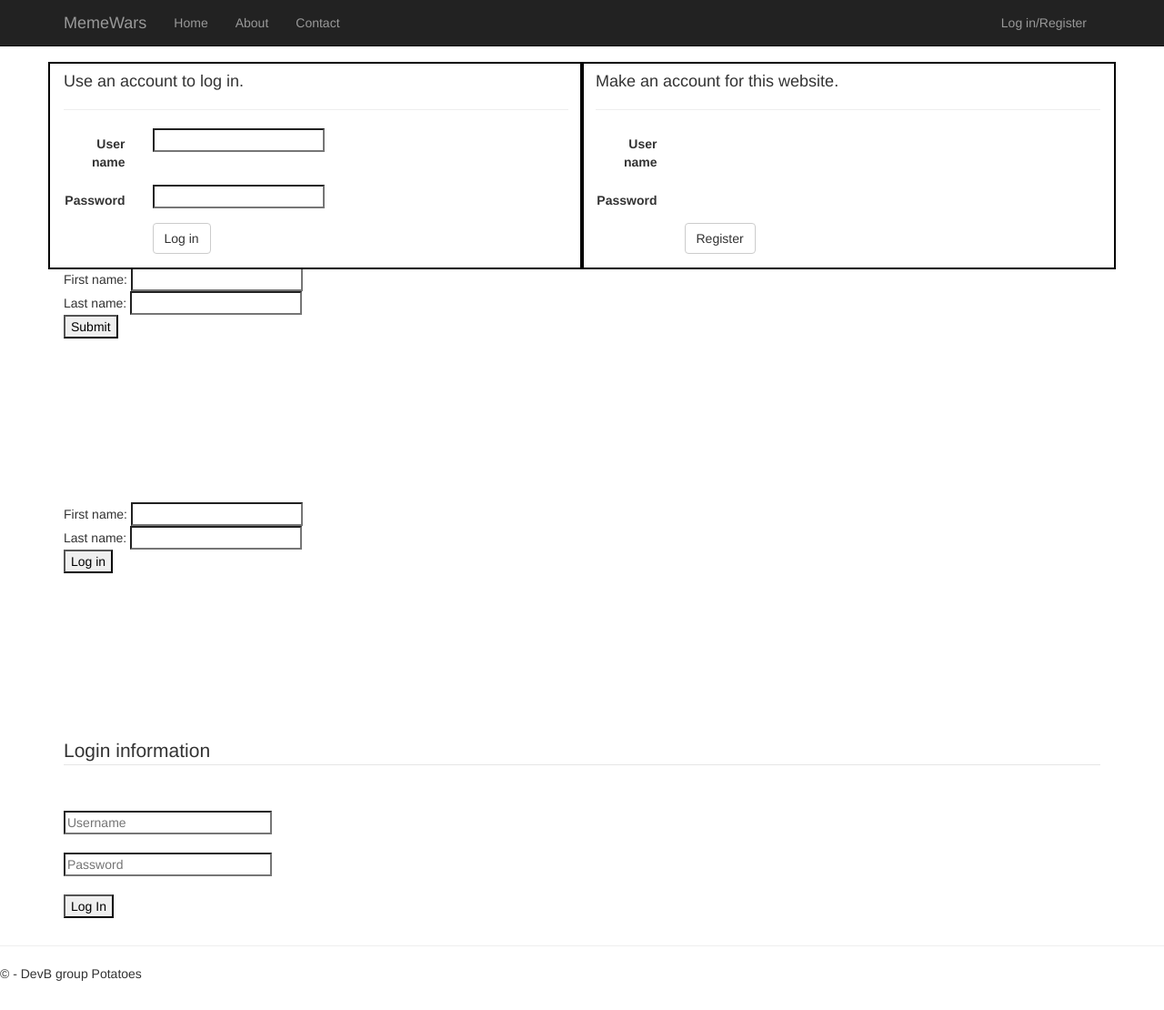
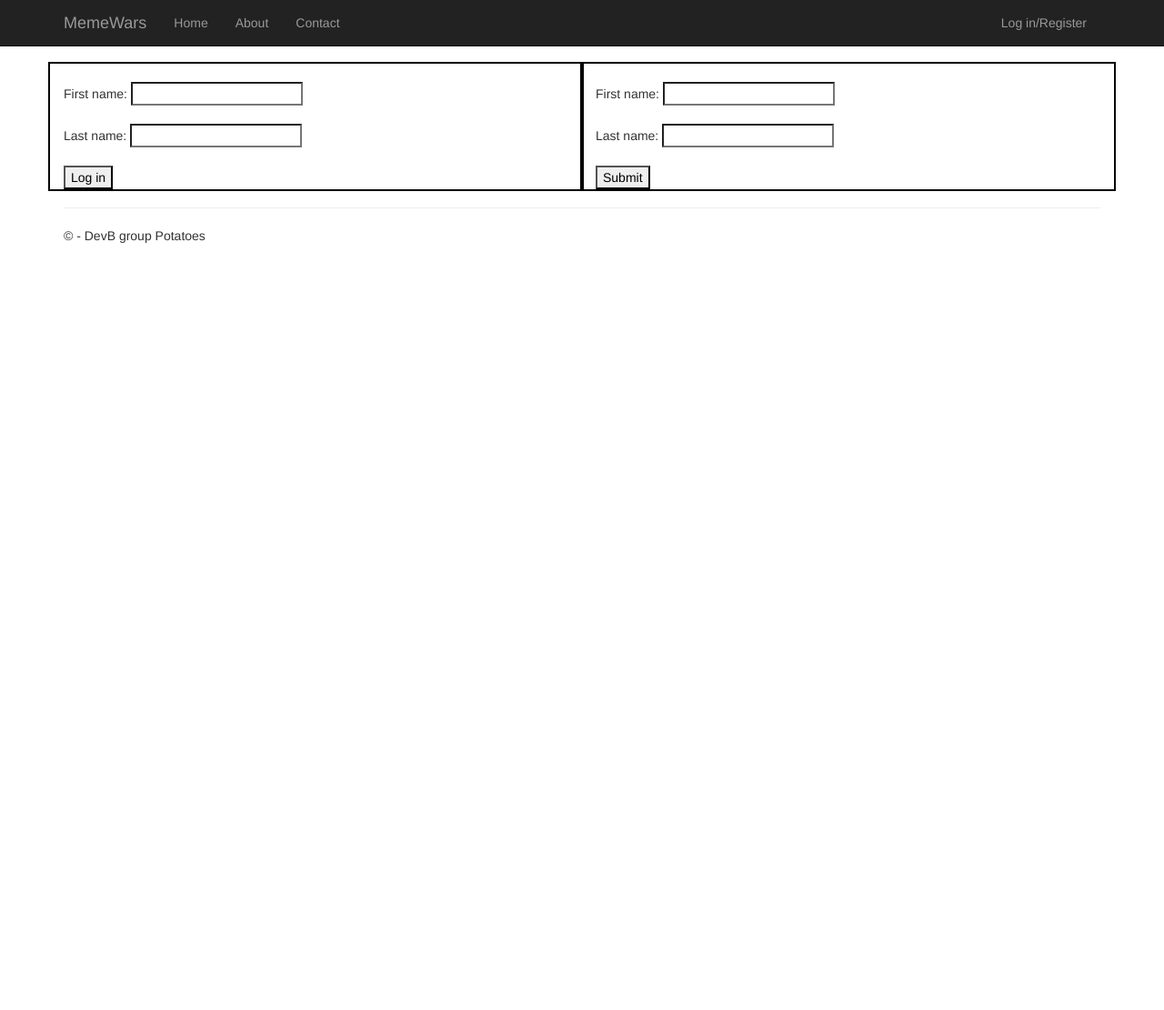
Before and after one commit to Pbdekeijzer/Dev6B, a Django app: template DEV6B_Website/DEV6B_Website/app/templates/app/login.html in a window 1280 px wide. Shown: the whole page at 91% size. After the commit the page ends 267 px from the top, so only its background shows below. Run offline with Django 3.2, Linux system fonts and the light colour scheme; the template is opened without the code that fills it: values that come from a table or form of the project are taken from there, others are empty; some libraries are stand-ins or nearby versions.

Commit message:
edited login html
login html nu behoorlijk netjes

```diff
--- a/DEV6B_Website/DEV6B_Website/app/templates/app/login.html
+++ b/DEV6B_Website/DEV6B_Website/app/templates/app/login.html
@@ -8,96 +8,27 @@
 <div class="row">
     <div id="LoginSide" class="col-md-6">
         <section id="loginForm">
-            <form action="." method="POST" class="form-horizontal" id="post-form" action="/login_post/">
+            <br>
+                <form>
                 {% csrf_token %}
-                <h4>Use an account to log in.</h4>
-                <hr />
-                <div class="form-group">
-                    <label for="id_username" class="col-md-2 control-label">User name</label>
-                    <div class="col-md-10">
-                        {{ form.username }}
-                    </div>
-                </div>
-                <div class="form-group">
-                    <label for="id_password" class="col-md-2 control-label">Password</label>
-                    <div class="col-md-10">
-                        {{ form.password }}
-                    </div>
-                </div>
-                <div class="form-group">
-                    <div class="col-md-offset-2 col-md-10">
-                        <input type="hidden" name="next" value="/" />
-                        <input id="LoginButton" type="submit" value="Log in" class="btn btn-default" />
-                    </div>
-                </div>
-            </form>
+                First name: <input id="loginusername" type="text" name="fname"><br><br>
+                Last name: <input id="loginpassword" type="text" name="lname"><br><br>
+                <button id="testButton" type="button" class="button"> Log in </button><br>
+                </form>
         </section>
     </div>
 
     <div id="RegisterSide" class="col-md-6">
         <section id="RegisterForm">
-            <form action="." method="post" class="form-horizontal">
-                    {% csrf_token %}
-                    <h4>Make an account for this website.</h4>
-                    <hr />
-                    <div class="form-group">
-                        <label for="id_username_register" class="col-md-2 control-label">User name</label>
-                        <div class="col-md-10">
-                            {{ form.username_for_register }}
-                        </div>
-                    </div>
-                    <div class="form-group">
-                        <label for="id_password_register" class="col-md-2 control-label">Password</label>
-                        <div class="col-md-10">
-                            {{ form.password_for_register }}
-                        </div>
-                    </div>
-                    <div class="form-group">
-                        <div class="col-md-offset-2 col-md-10">
-                            <input type="hidden" name="next" value="/" />
-                            <input id="RegisterButton" type="submit" value="Register" class="btn btn-default" />
-                        </div>
-                    </div>
-                </div>
-            </form>
-
-
+            <br>
+                <form id="post-form" action="/create_post/" method="POST">
+                {% csrf_token %}
+                First name: <input id="dbusername" type="text" name="fname"><br><br>
+                Last name: <input id="dbpassword" type="text" name="lname"><br><br>
+                <input id="submitButton" type="submit" value="Submit"><br>
+                </form>
         </section>
     </div>
-                <form id="post-form" action="/create_post/" method="POST">
-                {% csrf_token %}
-                First name: <input id="dbusername" type="text" name="fname"><br>
-                Last name: <input id="dbpassword" type="text" name="lname"><br>
-                <input id="submitButton" type="submit" value="Submit">
-                </form>
-            </section>
-    <br /> <br /> <br /> <br /> <br /> <br /> <br /> <br /> <br />
-
-                <form>
-                {% csrf_token %}
-                First name: <input id="loginusername" type="text" name="fname"><br>
-                Last name: <input id="loginpassword" type="text" name="lname"><br>
-                <button id="testButton" type="button" class="button"> Log in </button>
-                </form>
-
-    <br /> <br /> <br /> <br /> <br /> <br /> <br /> <br /> <br />
-
-        <form>
-            <fieldset id="logfieldset">
-                <legend>Login information</legend>
-                <p>  <br> </p>
-                <input type="text" id="lgusername" name="username" size="25" placeholder="Username"><br><br>
-                <input type="password" id="lgpassword" name="password" size="25" placeholder="Password"><br><br>
-                <button id="memeButton" type="button" class="button"> Log In </button>
-                <p id="logintext"> </p>
-            </fieldset>
-        </form>
-
-
-
-
-
-        </div>
     </div>
 {% if form.errors %}
     <p class="validation-summary-errors">Please enter a correct user name and password.</p>
```
